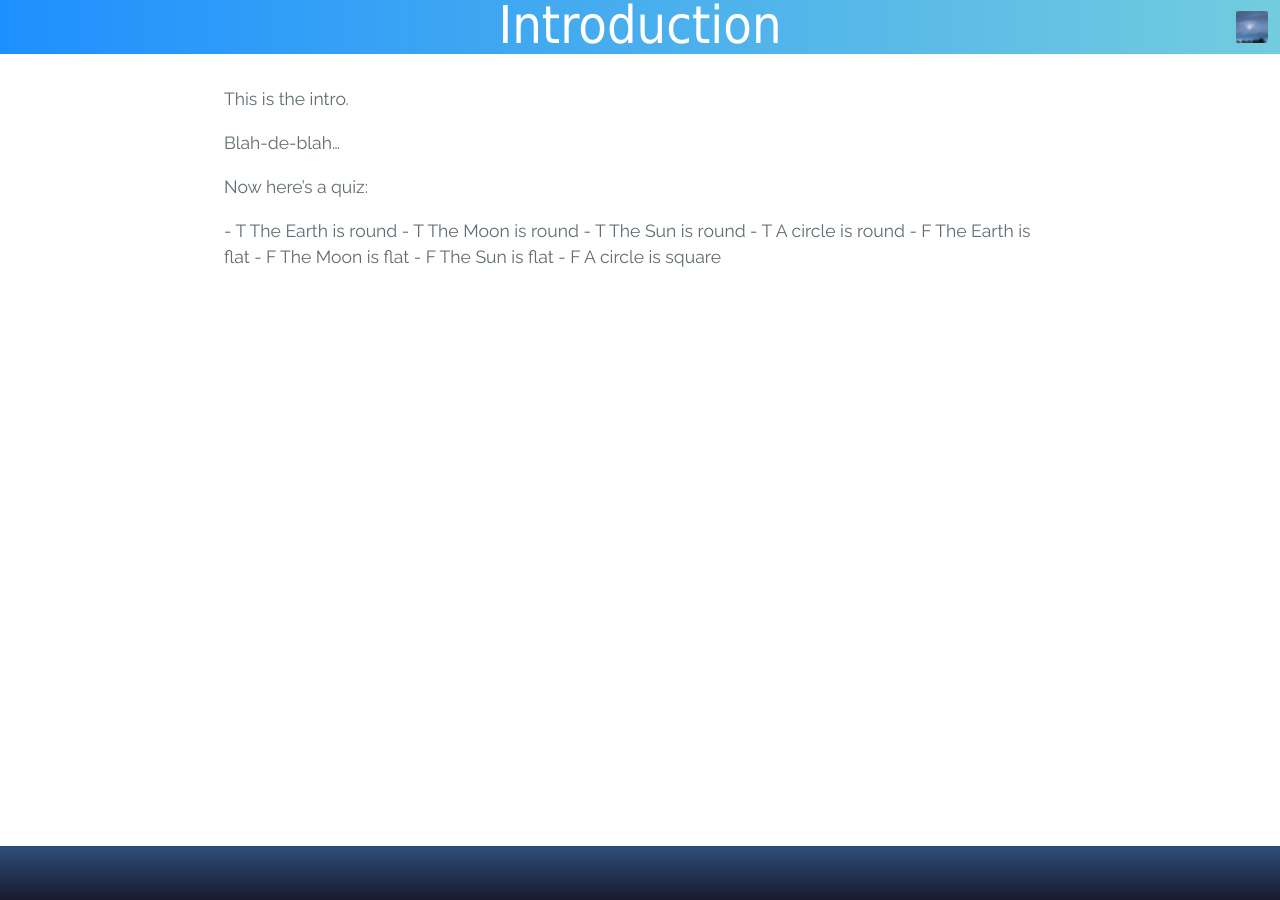
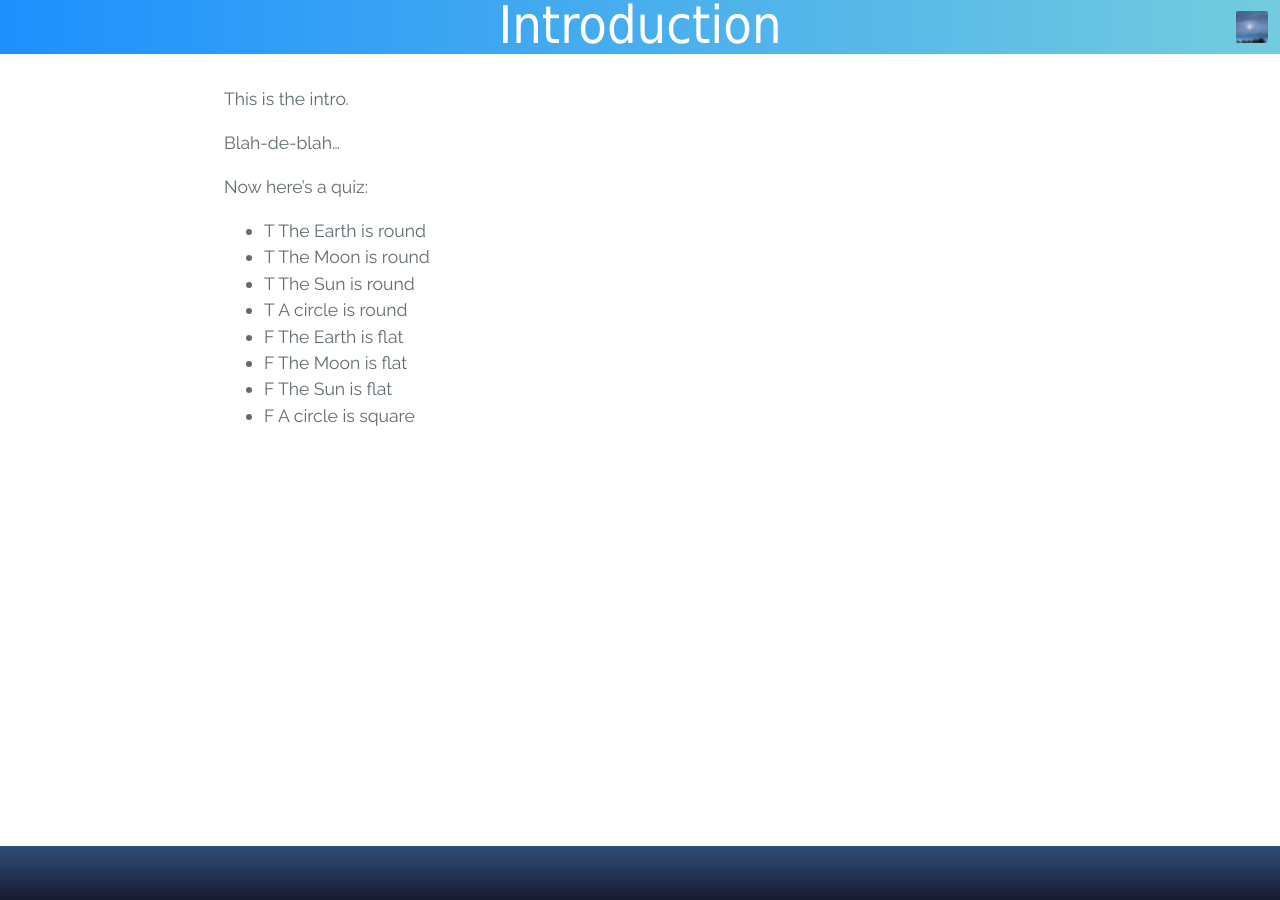
Before and after one commit to RarelyCharlie/rarelycharlie.github.io, a Jekyll site: the page built from pages/page0.md, in a window 1280 px wide. Built offline with Jekyll 4.4.1, drawn with Linux system fonts in a browser that asks for light colours; nearby versions of some CDN libraries.

Commit message:
Headed quiz again

```diff
--- a/pages/page0.md
+++ b/pages/page0.md
@@ -9,7 +9,7 @@ Blah-de-blah...
 
 Now here's a quiz:
 
-<div class="quiz" data-show="1,3">
+<div class="quiz" data-show="1,3" />
 - T The Earth is round
 - T The Moon is round
 - T The Sun is round
@@ -18,4 +18,3 @@ Now here's a quiz:
 - F The Moon is flat
 - F The Sun is flat
 - F A circle is square
-</div>
```
